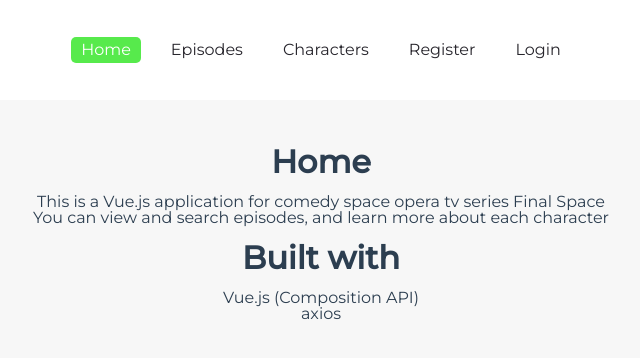
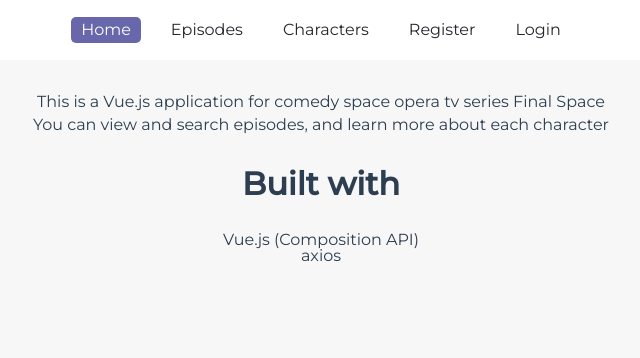
Before and after one commit to neboj/final-space, a Vue app: page / in a window 1280 px wide. Shown: the top 358 px of the page, without its empty margins (319-959 px from the left). Built offline with nearby package versions, Linux system fonts and the light colour scheme.

Commit message:
Primary color change, and other style fixes

```diff
--- a/src/assets/sass/base/_base.scss
+++ b/src/assets/sass/base/_base.scss
@@ -146,3 +146,6 @@
   font-size: $font-size;
   padding: 5px;
 }
+p {
+  line-height: 145%;
+}
--- a/src/assets/sass/styles.scss
+++ b/src/assets/sass/styles.scss
@@ -7,7 +7,7 @@
 
 .page-title {
   font-size: 2rem;
-    margin: 1rem auto;
+  margin: 2rem auto;
 }
 
 .btn {
@@ -23,6 +23,6 @@
   }
 
   &--secondary {
-        background: #61ccff;;
+    background: #61ccff;
   }
 }
--- a/src/components/CardItem.vue
+++ b/src/components/CardItem.vue
@@ -66,5 +66,9 @@
     font-weight: bold;
     margin-bottom: 6px;
   }
+  &__date {
+    font-size: 85%;
+    font-style: italic;
+  }
 }
 </style>
--- a/src/components/TheHeader.vue
+++ b/src/components/TheHeader.vue
@@ -53,7 +53,7 @@
   grid-template-columns: 1fr auto 1fr;
   align-items: center;
   justify-content: center;
-  height: 100px;
+  height: 60px;
 
   .profile {
     grid-area: profile;
@@ -78,10 +78,14 @@
       padding: 5px 10px;
       border-radius: 5px;
       cursor: pointer;
+      transition: color 0.3s;
+      &:hover {
+        color: #6867ac;
+      }
 
       &.router-link-active {
         color: white;
-        background-color: #57ea4c;
+        background-color: #6867ac;
       }
     }
   }
--- a/src/composables/useState.js
+++ b/src/composables/useState.js
@@ -1,14 +1,11 @@
 import { reactive, readonly } from 'vue';
-import { useRouter } from 'vue-router';
+import router from '@/router';
 
 const state = reactive({
   user: { isLoggedIn: false },
 });
 
 export default function () {
-  const router = useRouter(),
-    goToEpisodes = () => router.push(`/episodes`);
-
   const loginUser = (newUser) => {
     state.user = newUser;
     state.user.isLoggedIn = true;
@@ -18,7 +15,7 @@
 
   const logoutUser = () => {
     state.user = { isLoggedIn: false };
-    goToEpisodes();
+    router.push('episodes');
   };
 
   const favorEpisode = (episode) => state.user.episodes.push(episode);
--- a/src/views/Character.vue
+++ b/src/views/Character.vue
@@ -82,7 +82,7 @@
     }
     &-list {
       &__quote {
-        margin: 15px auto;
+        margin: px auto;
         font-style: italic;
       }
     }
--- a/src/views/Characters.vue
+++ b/src/views/Characters.vue
@@ -15,7 +15,12 @@
           :custom-class="'no-border'"
         >
           <!-- Show more -->
-          <button @click="goToCharacter(character.id)" class="characters__btn">
+          <button
+            @click="
+              $router.push({ name: 'Character', params: { id: character.id } })
+            "
+            class="characters__btn"
+          >
             Show More
           </button>
         </CardItem>
@@ -26,7 +31,6 @@
 
 <script>
 import { ref } from 'vue';
-import { useRouter } from 'vue-router';
 import useToast from '@/composables/useToast.js';
 import CardItem from '../components/CardItem.vue';
 
@@ -47,12 +51,8 @@
         toast({ title: 'Error occurred', icon: 'error' });
       });
 
-    const router = useRouter(),
-      goToCharacter = (id) => router.push(`/characters/${id}`);
-
     return {
       characters,
-      goToCharacter,
     };
   },
 };
@@ -80,11 +80,11 @@
     border: 1px solid transparent;
     border-radius: 5px;
     color: white;
-    background: #61ccff;
+    background: #6867ac;
+    transition: background-color 300ms;
     &:hover {
       cursor: pointer;
-      box-shadow: 0px 3px 15px rgba(0, 0, 0, 0.1);
-      border-color: #838383;
+      background: #8988be;
     }
   }
 }
--- a/src/views/Episodes.vue
+++ b/src/views/Episodes.vue
@@ -1,14 +1,14 @@
 <template>
-  <!-- Search episodes -->
-  <input type="text" v-model="search" placeholder="Search episodes title" />
-
+  <h3 class="episodes__title page-title">Episodes</h3>
   <!-- Episodes -->
-  <div v-if="searchResults.length" class="episodes">
-    <!-- Page title -->
-    <h3 class="episodes__title page-title">Episodes</h3>
+  <div class="episodes">
+    <!-- Search episodes -->
+    <div class="search-wrapper">
+      <input type="text" v-model="search" placeholder="Search episodes title" />
+    </div>
 
     <!-- List -->
-    <div class="episodes__list">
+    <div v-if="searchResults.length" class="episodes__list">
       <template v-for="episode in searchResults" :key="episode.id">
         <!-- Card -->
         <CardItem
@@ -34,9 +34,15 @@
         </CardItem>
       </template>
     </div>
+    <div v-else>
+      <img
+        src="https://avatars.dicebear.com/api/bottts/44.png"
+        alt="No search result image"
+      />
+      <p>No search results</p>
+    </div>
   </div>
   <!-- No results -->
-  <div v-else>No search results</div>
 </template>
 
 <script>
@@ -151,6 +157,15 @@
 
     .card__title {
       text-align: left;
+      font-style: italic;
+    }
+  }
+  .search-wrapper {
+    margin-bottom: 30px;
+    input {
+      border: none;
+      padding: 12px 18px;
+      font-size: 14px;
     }
   }
 }
--- a/src/views/Home.vue
+++ b/src/views/Home.vue
@@ -1,9 +1,6 @@
 <template>
   <!-- Home -->
   <div class="home">
-    <!-- Page Title -->
-    <h3 class="home__title page-title">Home</h3>
-
     <!-- Description -->
     <p class="home__content">
       This is a Vue.js application for comedy space opera tv series Final Space
--- a/src/views/Login.vue
+++ b/src/views/Login.vue
@@ -39,14 +39,12 @@
 <script>
 import { reactive, ref } from '@vue/reactivity';
 import useState from '@/composables/useState.js';
-import { useRouter } from 'vue-router';
+import router from '@/router';
 
 export default {
   setup() {
     // utils
     const { loginUser } = useState();
-    const router = useRouter(),
-      goToEpisodes = () => router.push(`/episodes`);
 
     // Form data
     const form = reactive({
@@ -71,7 +69,7 @@
 
       Object.keys(form).forEach((key) => (form[key] = ''));
       loginUser(dbUser);
-      goToEpisodes();
+      router.push('episodes');
     };
 
     return {
--- a/src/views/Register.vue
+++ b/src/views/Register.vue
@@ -74,6 +74,8 @@
 <script>
 import { reactive } from '@vue/reactivity';
 import useToast from '@/composables/useToast.js';
+import router from '@/router';
+
 export default {
   setup() {
     // utils
@@ -133,7 +135,11 @@
 
       toast({ title: 'Registration successful', icon: 'success' });
       localStorage.setItem('login', JSON.stringify(form));
+      console.log('router', router);
+      router.push('login');
+      console.log('form', form);
       Object.keys(form).forEach((key) => (form[key] = ''));
+      //redirect to login
     };
 
     return {
```
Lines whose indentation alone changed are shown as unchanged.
